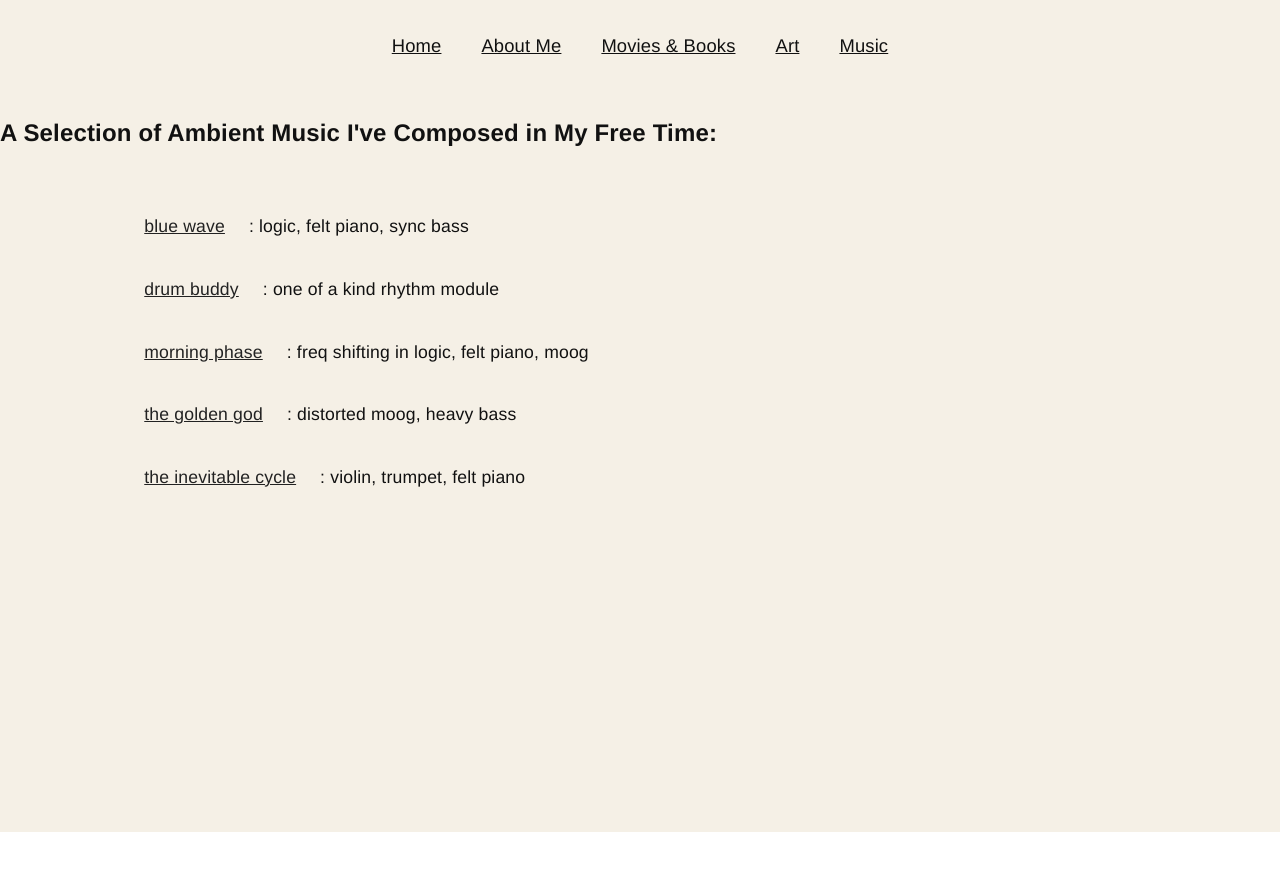
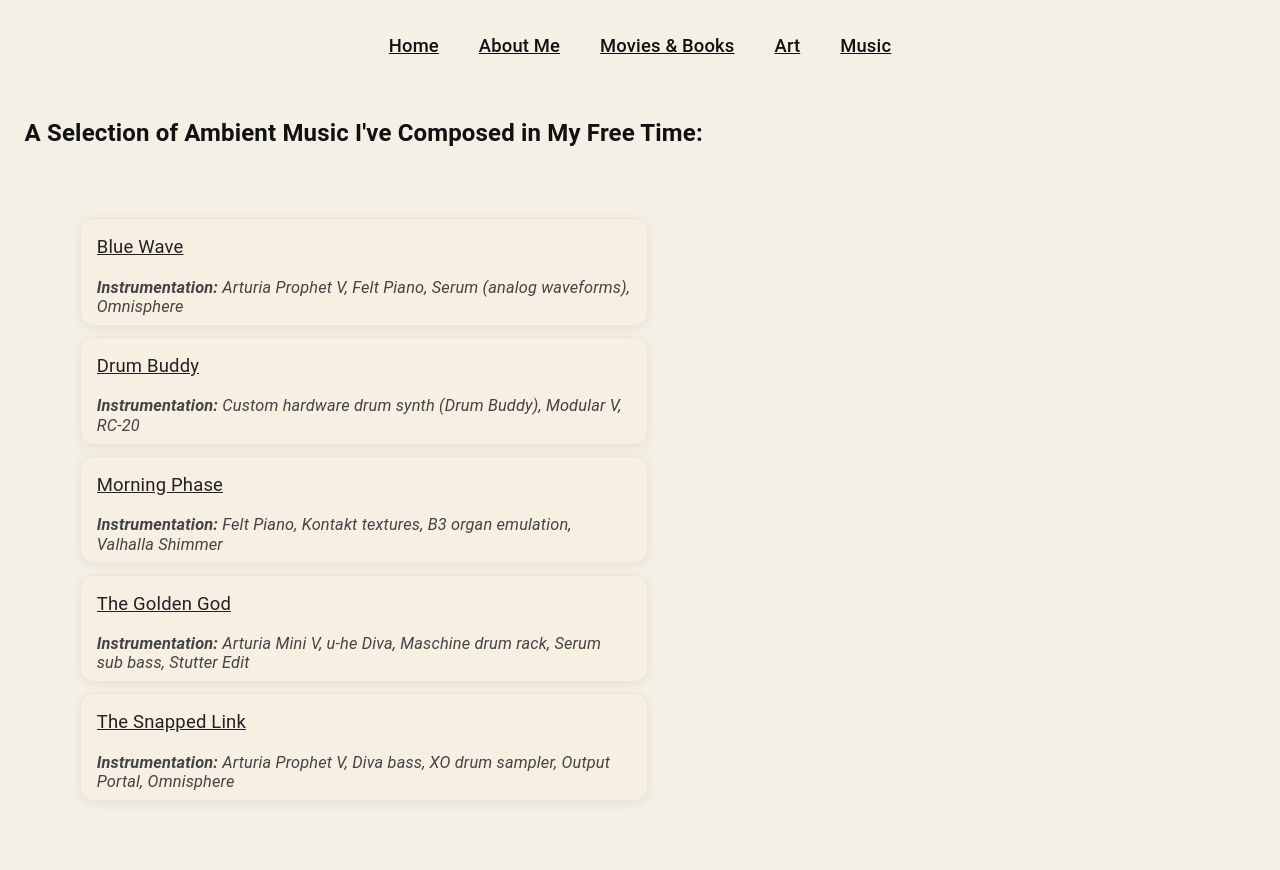
Before and after one commit to bnashel/bnportfolio-react, a React (Vite) app: page /music in a window 1280 px wide. Shown: the top 870 px of the page. Before the commit the page ends 832 px from the top, so only its background shows below. Built offline with nearby package versions, Linux system fonts and the light colour scheme; the HTML template or start-up script is replaced by a standard one.

Commit message:
compact music card spacing, and update track/instrumentation details

```diff
--- /dev/null
+++ b/public/index.html
@@ -0,0 +1,13 @@
+<!DOCTYPE html>
+<html lang="en">
+<head>
+    <meta charset="UTF-8">
+    <meta name="viewport" content="width=device-width, initial-scale=1.0">
+    <title>Document</title>
+    <link href="https://fonts.googleapis.com/css2?family=Inter:wght@400;500;700&display=swap" rel="stylesheet">
+    <link href="https://fonts.googleapis.com/css2?family=Roboto:wght@400;500;700&display=swap" rel="stylesheet">
+</head>
+<body>
+
+</body>
+</html>
--- a/src/App.jsx
+++ b/src/App.jsx
@@ -20,28 +20,28 @@ import './styles.css';
 
 const tracks = [
   {
-    title: 'blue wave',
-    desc: 'logic, felt piano, sync bass',
+    title: 'Blue Wave',
+    desc: 'Sound: Warm, sustained, with slow attack and low-pass filtering\nInstrumentation: Arturia Prophet V, Felt Piano, Serum (analog waveforms), Omnisphere',
     src: blueWave,
   },
   {
-    title: 'drum buddy',
-    desc: 'one of a kind rhythm module',
+    title: 'Drum Buddy',
+    desc: 'Sound: Lo-fi, percussive, experimental with analog grit\nInstrumentation: Custom hardware drum synth (Drum Buddy), Modular V, RC-20',
     src: drumBuddy,
   },
   {
-    title: 'morning phase',
-    desc: 'freq shifting in logic, felt piano, moog',
+    title: 'Morning Phase',
+    desc: 'Sound: Intimate, ambient, cinematic with soft dynamics\nInstrumentation: Felt Piano, Kontakt textures, B3 organ emulation, Valhalla Shimmer',
     src: morningPhase,
   },
   {
-    title: 'the golden god',
-    desc: 'distorted moog, heavy bass',
+    title: 'The Golden God',
+    desc: 'Sound: Distorted, analog-heavy, energetic with punch\nInstrumentation: Arturia Mini V, u-he Diva, Maschine drum rack, Serum sub bass, Stutter Edit',
     src: goldenGod,
   },
   {
-    title: 'the inevitable cycle',
-    desc: 'violin, trumpet, felt piano',
+    title: 'The Snapped Link',
+    desc: 'Sound: Lush, pulsing, ambient with evolving layers\nInstrumentation: Arturia Prophet V, Diva bass, XO drum sampler, Output Portal, Omnisphere',
     src: inevitableCycle,
   },
 ];
--- a/src/pages/about/About.jsx
+++ b/src/pages/about/About.jsx
@@ -22,7 +22,7 @@ export default function About() {
       </div>
       <div style={{ textAlign: 'left' }}>
         I'm originally from Brooklyn and currently a student at Vanderbilt University, studying Economics and History.<br /><br />
-        I attended the Packer Collegiate Institute from 2020 to 2024 and spent most of high school focused on my music tutoring nonprofit, Intune. I've played piano for over a decade and love composing music, and I started Intune wanting to share that joy with others. At the start, it was just me tutoring one student. Before I knew it, we had weekly lessons running across three continents.<br /><br />
+        I attended the Packer Collegiate Institute from 2020 to 2024 and spent most of high school focused on classical piano and composing electronic music. This inspired me to start a music tutoring nonprofit called InTune. At first, I taught one student. By senior year, we had lessons running across three continents.<br /><br />
         I also have a deep love for historical research—particularly the Boasian Circle and early cultural anthropology. I'm fascinated by how notions of culture travel across time and geography, and I've spent the past few years exploring those connections through archival research and academic writing.<br /><br />
         Now at Vanderbilt, I'm working at an AI-native marketing software startup called Enttor, where we build tools that help consumer brands scale content efficiently without losing their creative voice.<br /><br />
         Across music, research, and startups, I'm drawn to the same core impulse: using ideas to build something lasting and something that connects people. Whether composing a piece, tracing the evolution of cultural theory, or launching a product, I'm motivated by a curiosity about how things fit together and a desire to shape systems that help others express themselves more fully.
--- a/src/pages/music/Music.jsx
+++ b/src/pages/music/Music.jsx
@@ -34,28 +34,35 @@ export default function Music({ tracks }) {
     <div className="content fade-in page-content-top">
       <div className="section-title page-top">A Selection of Ambient Music I've Composed in My Free Time:</div>
       <div className="tracklist">
-        {tracks.map((track, idx) => (
-          <div className="track" key={track.title}>
+        {tracks.map((track, idx) => {
+          const [soundLine, instrLine] = track.desc.split('\n');
+          return (
+            <div className="track-card" key={track.title}>
+              <div className="track-title-col">
                 <span
                   className="track-link"
-              style={{ textDecoration: 'underline', cursor: 'pointer', color: '#222', marginRight: 8 }}
+                  style={{ textDecoration: 'underline', cursor: 'pointer', color: '#222', marginBottom: 8 }}
                   onClick={() => handleTrackClick(idx)}
                 >
                   {track.title}
                 </span>
-            : {track.desc}
                 {currentIdx === idx && (
                   <audio
                     ref={audioRef}
                     src={track.src}
                     controls
                     autoPlay
-                style={{ display: 'block', marginTop: 8 }}
+                    style={{ display: 'block', margin: '10px 0 0 0', width: '100%', maxWidth: 400 }}
                     onEnded={() => setCurrentIdx(null)}
                   />
                 )}
               </div>
-        ))}
+              <div className="track-details">
+                <div className="track-instr"><strong><em>Instrumentation:</em></strong> {instrLine.replace('Instrumentation: ', '')}</div>
+              </div>
+            </div>
+          );
+        })}
       </div>
     </div>
   );
--- a/src/styles.css
+++ b/src/styles.css
@@ -2,7 +2,7 @@
 body {
   margin: 0;
   background: #f5f0e6 !important;
-  font-family: Helvetica, Arial, sans-serif;
+  font-family: 'Roboto', 'Inter', Helvetica, Arial, sans-serif;
   color: #111;
   min-height: 100vh;
   letter-spacing: 0.01em;
@@ -240,15 +240,18 @@ img, .artwork-placeholder {
 }
 
 .track-link {
-  color: #111;
-  text-decoration: underline;
-  font-family: inherit;
-  background: none;
-  border: none;
-  font-size: 1.1rem;
-  padding: 0.5rem 1rem;
-  border-radius: 4px;
-  transition: all 0.2s ease;
+  display: inline-block;
+  font-size: 1.05em;
+  text-align: left;
+  margin-bottom: 0.2rem;
+  white-space: nowrap;
+  overflow: hidden;
+  text-overflow: ellipsis;
+  min-width: 0;
+  vertical-align: bottom;
+  color: #232323;
+  letter-spacing: 0.01em;
+  font-weight: 400;
 }
 
 .track-link:hover {
@@ -407,3 +410,69 @@ img, .artwork-placeholder {
   max-width: 100vw;
   word-break: break-word;
 }
+
+.track-card {
+  background: #f6efe2;
+  border-radius: 14px;
+  box-shadow: 0 2px 12px rgba(0,0,0,0.07);
+  padding: 0.5rem 1rem 0.5rem 1rem;
+  margin: 0.7rem auto 0.7rem auto;
+  max-width: 900px;
+  min-width: 0;
+  width: 100%;
+  transition: box-shadow 0.2s;
+  border: 1px solid #ece6da;
+  overflow: visible;
+  display: flex;
+  flex-direction: column;
+  align-items: flex-start;
+}
+.track-card:hover {
+  box-shadow: 0 4px 18px rgba(0,0,0,0.13);
+}
+.track-title-col {
+  display: flex;
+  flex-direction: column;
+  align-items: flex-start;
+  width: 100%;
+}
+.track-card audio {
+  min-width: 220px;
+  max-width: 400px;
+  margin: 0.1rem 0 0.1rem 0;
+  display: block;
+}
+.track-details {
+  margin-left: 0;
+  font-size: 0.93em;
+  color: #222;
+  display: flex;
+  flex-direction: column;
+  gap: 0.1rem;
+  align-items: flex-start;
+  width: 100%;
+}
+.track-instr {
+  font-style: italic;
+  font-size: 1em;
+  color: #444;
+  margin-top: 0.1rem;
+  margin-bottom: 0;
+  line-height: 1.2;
+}
+@media screen and (max-width: 600px) {
+  .track-card {
+    padding: 0.9rem 0.7rem 0.8rem 0.7rem;
+    max-width: 98%;
+    min-width: 0;
+  }
+  .track-details {
+    font-size: 0.91em;
+    gap: 0.2rem;
+    flex-direction: column;
+    width: 100%;
+  }
+  .track-sound, .track-instr {
+    font-size: 0.95em;
+  }
+}
```
Lines whose indentation alone changed are shown as unchanged.
